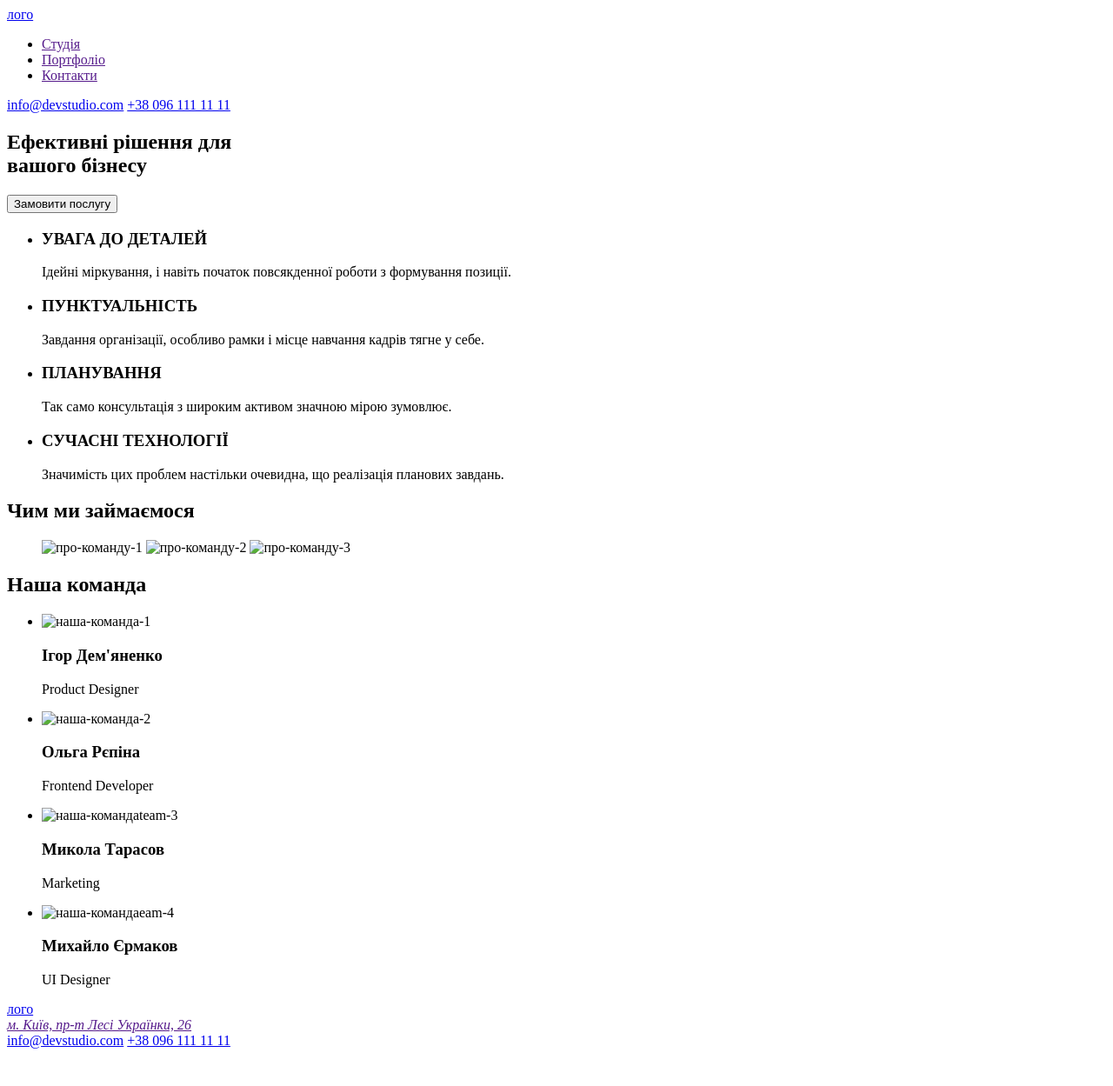
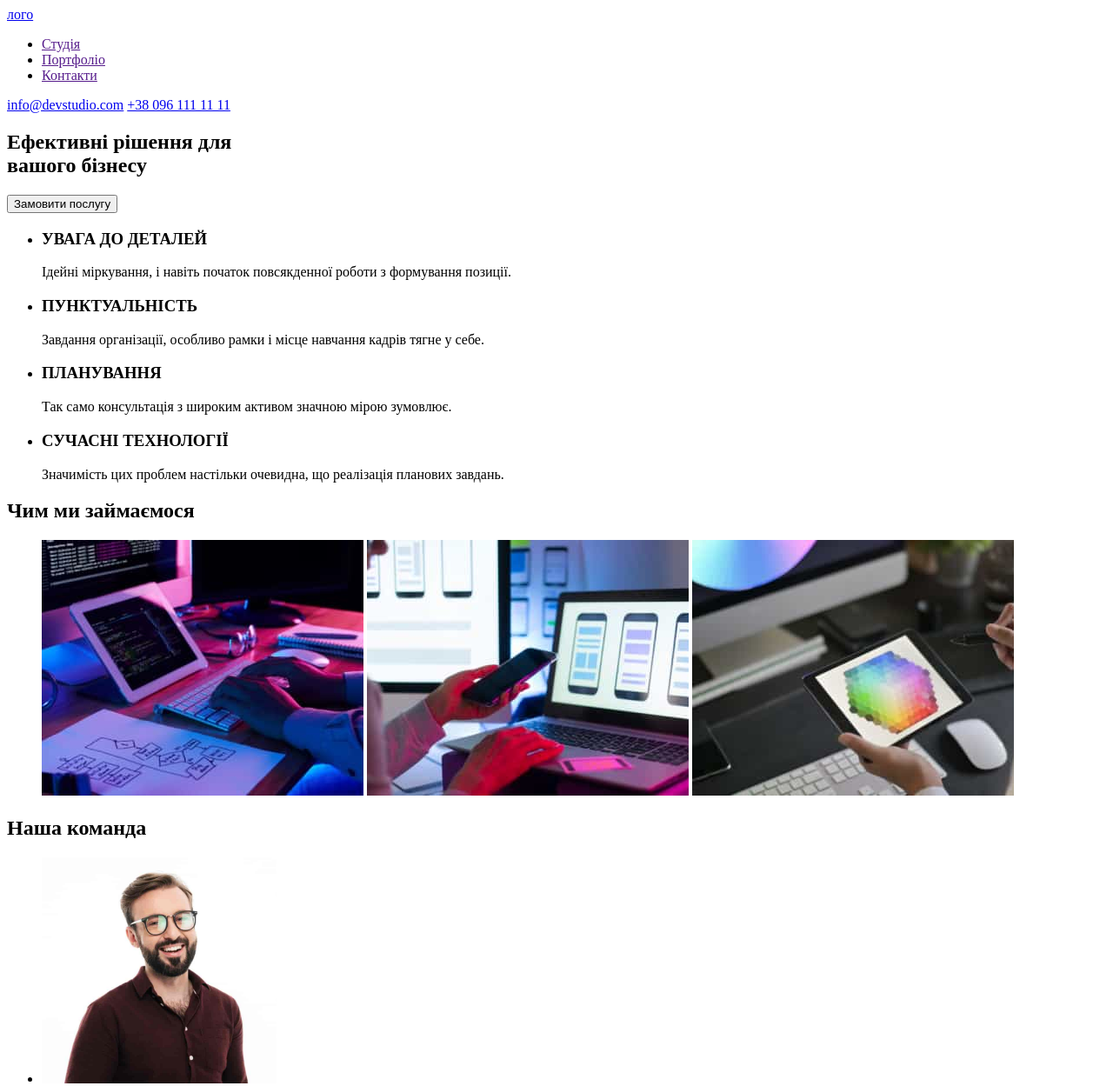
Before and after one commit to Yermolinn/goit-markup-hw-01, a plain HTML site: page index.html in a window 1280 px wide. Shown: the top 1249 px of the page at 87% size. Before the commit the page ends 1214 px from the top, so only its background shows below. Drawn offline with Linux system fonts and the light colour scheme.

Commit message:
Update index.html

```diff
--- a/index.html
+++ b/index.html
@@ -58,9 +58,9 @@
         </ul>
         <h2>Чим ми займаємося</h2>
         <ul>
-          <img src="/Про-команду-1.jpg" alt="про-команду-1" width="370px" height="294">
-          <img src="/Про-команду-2.jpg" alt="про-команду-2" width="370px" height="294">
-          <img src="/Про-команду-3.jpg" alt="про-команду-3" width="370px" height="294">
+          <img src="../images/Про-команду-1.jpg" alt="про-команду-1" width="370px" height="294">
+          <img src="../images/Про-команду-2.jpg" alt="про-команду-2" width="370px" height="294">
+          <img src="../images/Про-команду-3.jpg" alt="про-команду-3" width="370px" height="294">
         </ul>
       </section>
     <!--Наша команда-->
@@ -70,20 +70,20 @@
         </h2>
         <ul>
           <li>
-            <img src="/Наша-команда-1.jpg" alt="наша-команда-1" width="270px" height="260">
+            <img src="../images/Наша-команда-1.jpg" alt="наша-команда-1" width="270px" height="260">
             <h3>Ігор Дем'яненко</h3>
             <p>Product Designer</p>
           </li>
           <li>
-            <img src="/Наша-команда-2.jpg" alt="наша-команда-2" width="270px" height="260">
+            <img src="../images/Наша-команда-2.jpg" alt="наша-команда-2" width="270px" height="260">
             <h3>Ольга Рєпіна</h3>
             <p>Frontend Developer</p></li>
           <li>
-            <img src="/Наша-команда-3.jpg" alt="наша-командаteam-3" width="270px" height="260">
+            <img src="../images/Наша-команда-3.jpg" alt="наша-командаteam-3" width="270px" height="260">
             <h3>Микола Тарасов</h3>
             <p>Marketing</p></li>
           <li>
-            <img src="/Наша-команда-4.jpg" alt="наша-командаeam-4" width="270px" height="260">
+            <img src="../images/Наша-команда-4.jpg" alt="наша-командаeam-4" width="270px" height="260">
             <h3>Михайло Єрмаков</h3>
             <p>UI Designer</p>
           </li>
```
